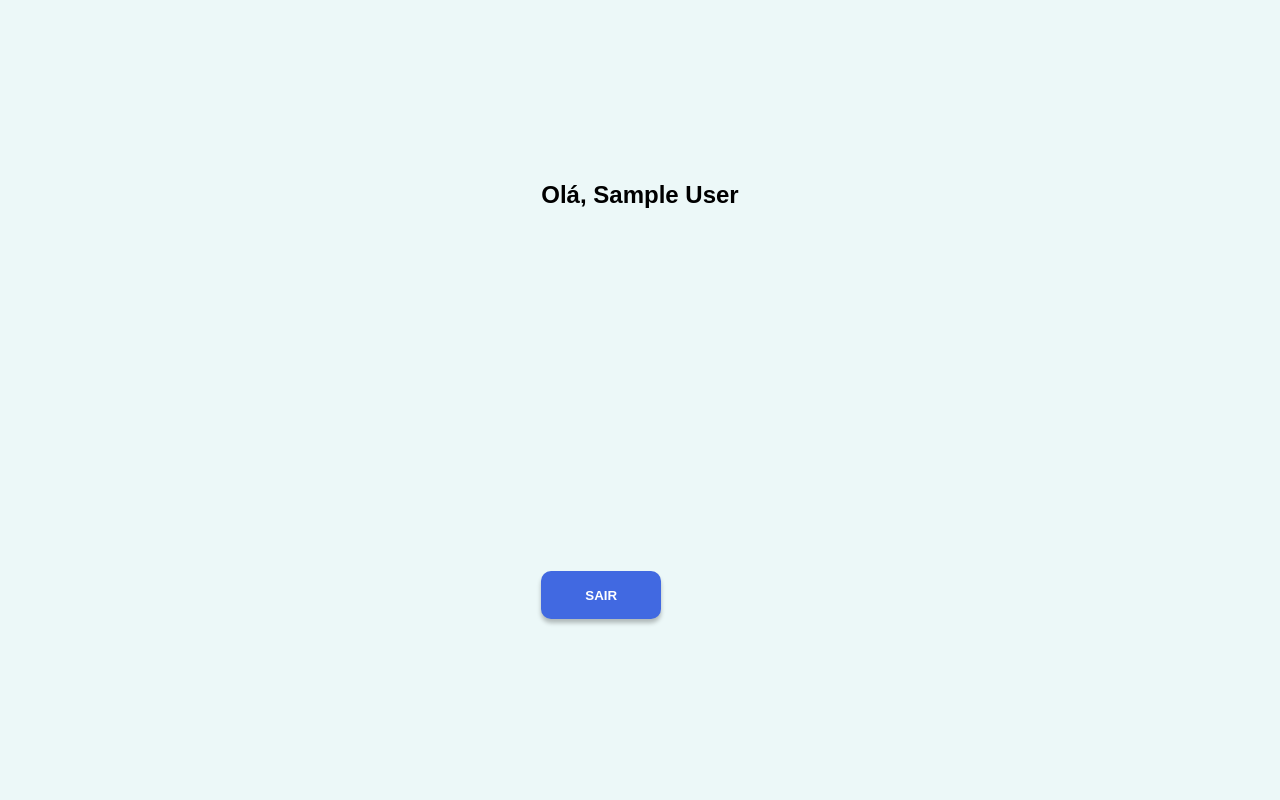
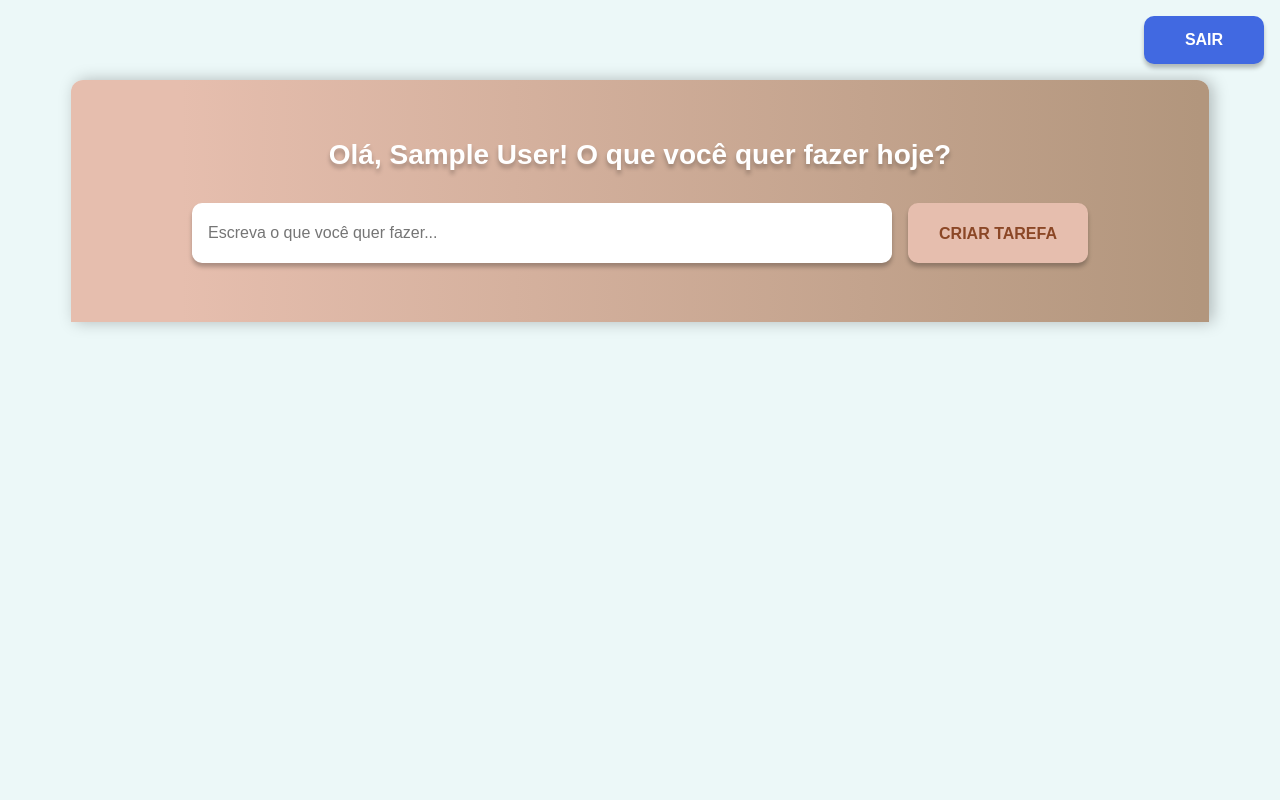
Before and after one commit to task-impacta/task, a PHP site: page /projetos/quadro_de_tarefas.php in a window 1280 px wide. Run offline with PHP 8.4, Linux system fonts and the light colour scheme; the visitor is signed in with stand-in values (Sample User, id 1).

Commit message:
create header card front-end

```diff
--- a/quadro_de_tarefas.php
+++ b/quadro_de_tarefas.php
@@ -5,6 +5,7 @@ include('verifica_login.php');
 
 <!DOCTYPE html>
 <html lang="en">
+
 <head>
     <meta charset="UTF-8">
     <meta http-equiv="X-UA-Compatible" content="IE=edge">
@@ -14,8 +15,23 @@ include('verifica_login.php');
 
     <title>Quadro de tarefas</title>
 </head>
+
 <body>
-    <h2>Olá, <?php echo $_SESSION['nome'];?></h2>
-    <button><a href="logout.php" class="btn-logout" >Sair</a></button>
+    <div class="position-btn">
+        <a href="logout.php" class="btn-logout">Sair</a>
+    </div>
+
+    <div class="content">
+        <header class="card-header">
+            <h2>Olá, <?php echo $_SESSION['nome']; ?>! O que você quer fazer hoje? </h2>
+
+            <form method="POST">
+                <input type="text" name="tarefa" class="new-task" placeholder="Escreva o que você quer fazer..." />
+                <button type="submit" value="incluir" class="add-task">Criar tarefa</button>
+            </form>
+        </header>
+    </div>
+
 </body>
+
 </html>
--- a/to-do.css
+++ b/to-do.css
@@ -6,15 +6,21 @@
 }
 
 body {
-    display: grid;
-    justify-content: center;
-    align-items: center;
     height: 100vh;
     width: 100vw;
     background-color: #ECF8F8;
 }
 
-button {
+.position-btn {
+    display: flex;
+    justify-content: flex-end;
+    padding: 16px;
+}
+.btn-logout {
+    display: flex;
+    align-items: center;
+    justify-content: center;
+
     background-color: #4169E1;
 
     height: 48px;
@@ -23,12 +29,74 @@ button {
     border: none;
     border-radius: 10px;
     box-shadow: 0px 4px 4px rgba(0, 0, 0, 0.25);
+    text-decoration: none;
+    text-transform: uppercase;
+    font-weight: bold;
+    color: #fff;
+}
+.btn-logout:hover {
+    background-color: rgba(65, 105, 225, 0.8);
 }
 
-.btn-logout {
-    text-decoration: none;
+.content {
+    display: grid;
+    justify-content: center;
+
+    height: calc(100vh - 80px);
+}
+
+.card-header {
+    display: flex;
+    justify-content: center;
+    align-items: center;
+    flex-direction: column;
+    gap: 32px;
+    padding: 121px;
+
+    border-radius: 12px 12px 0px 0px;
+    background: linear-gradient(90deg, #E6BEAE 9.66%, #B2967D 99.25%);
+    box-shadow: 4px 0px 16px rgba(0, 0, 0, 0.25);
+
+    height: 200px;
+}
+h2 {
+    color: #FFFFFF;
+    text-shadow: 0px 4px 4px rgba(0, 0, 0, 0.25);
+    font-size: 28px;
+}
+form {
+    display: flex;
+    gap: 16px;
+}
+.new-task {
+    width: 700px;
+    height: 60px;
+    padding: 16px;
+
+    border: none;
+    outline: none;
+    box-shadow: 0px 4px 4px rgba(0, 0, 0, 0.25);
+    border-radius: 10px;
+    font-size: 16px;
+}
+.add-task {
+    height: 60px;
+    width: 180px;
+    padding: 20px;
+
+    background: #E6BEAE;
+    box-shadow: 0px 4px 4px rgba(0, 0, 0, 0.25);
+    border-radius: 10px;
+    cursor: pointer;
+    border: none;
+
     text-transform: uppercase;
-
+    color: #8B4726;
+    font-weight: 700;
+    font-size: 16px;
+    line-height: 22px;
+}
+.add-task:hover {
+    background-color: #8B4726;
     color: #fff;
-    font-weight: bold;
 }
```
